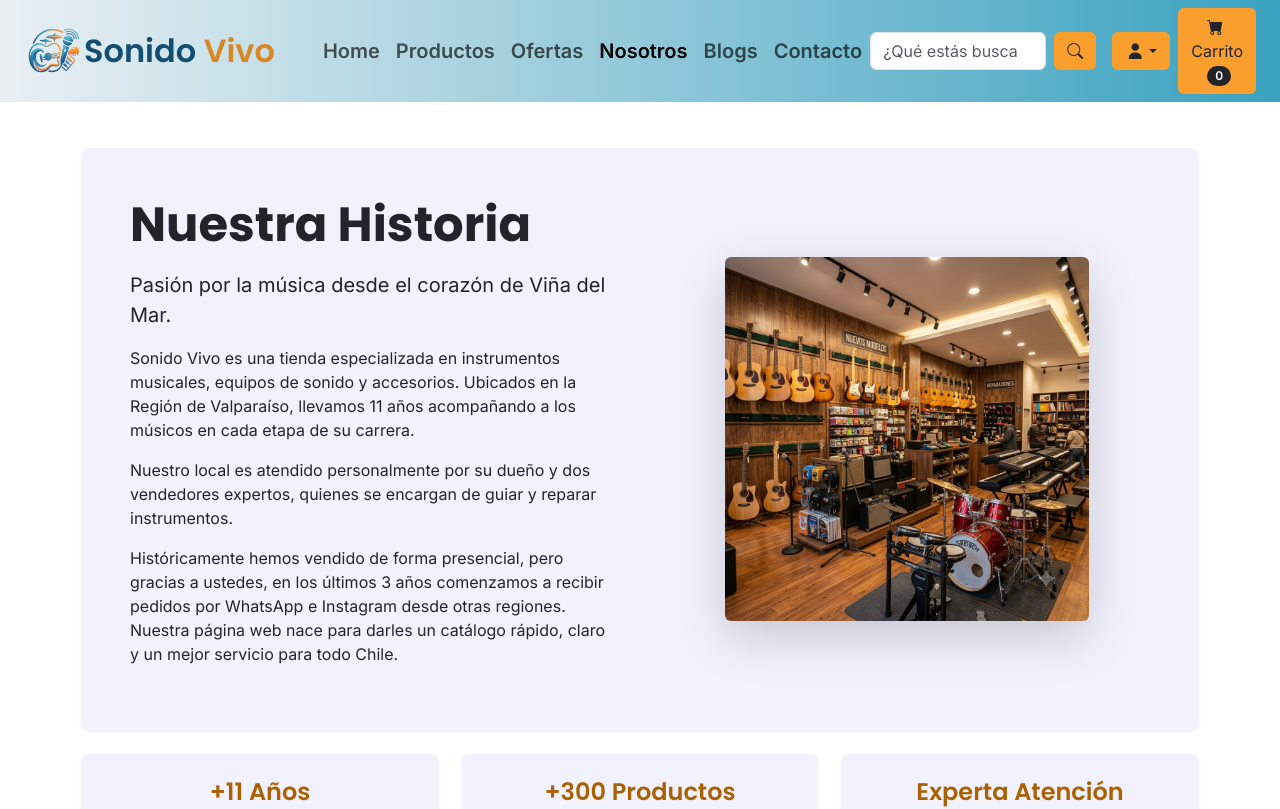
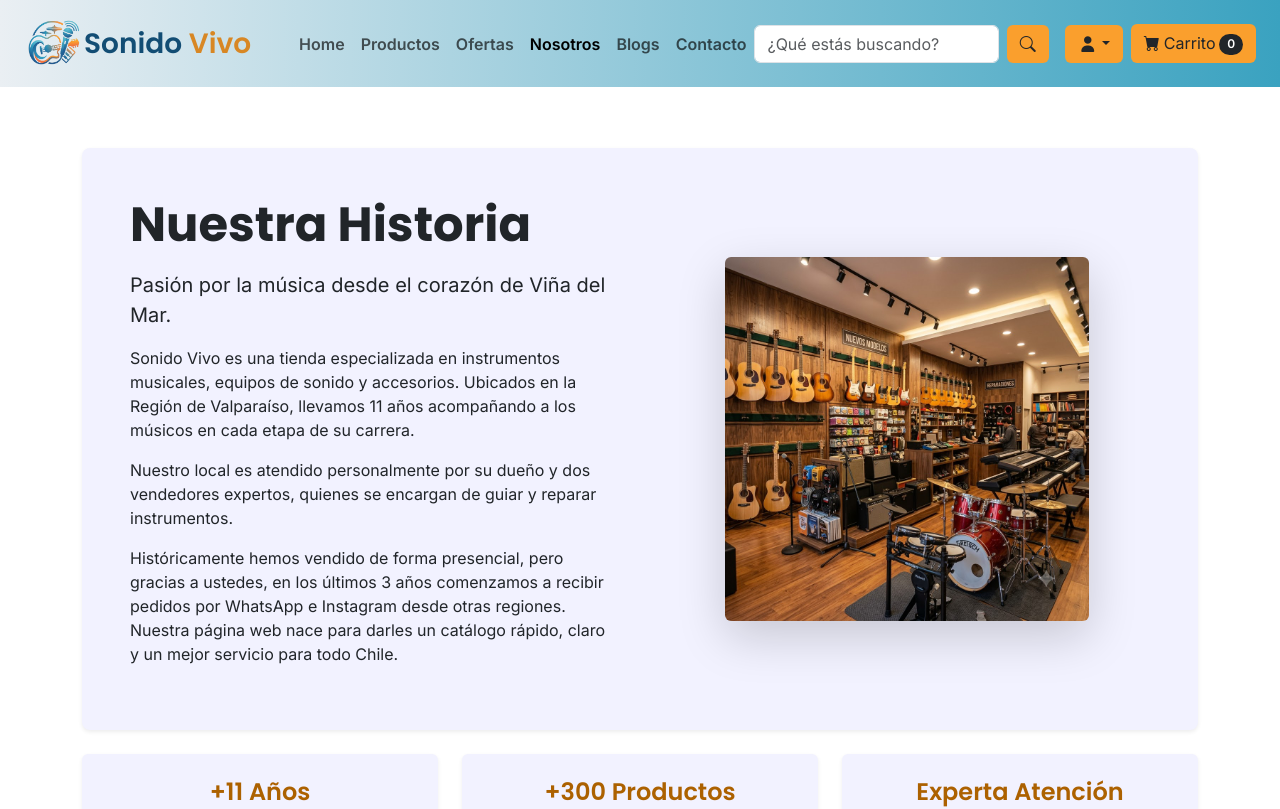
Before and after one commit to pepestack/Sonido-Vivo, a React (Vite) app: page /nosotros in a window 1280 px wide. Shown: the top 809 px of the page. Built offline with nearby package versions, Linux system fonts and the light colour scheme.

Commit message:
fix: arreglar diseño responsivo de navbars en vistas small y medium

```diff
--- a/src/App.css
+++ b/src/App.css
@@ -33,7 +33,6 @@
 
 .sv-logo-title {
   font-family: "Poppins", Arial;
-  font-size: xx-large;
 }
 
 h1,
--- a/src/components/atoms/Boton/Boton.jsx
+++ b/src/components/atoms/Boton/Boton.jsx
@@ -17,6 +17,7 @@ export function Boton(props){
             onClick={props.onClick}
             aria-controls={props.controla}
             aria-expanded={props.expandido}
+            aria-label={props.etiquetaAccesible}
         >
             {props.children}
         </Button>
--- a/src/components/molecules/BotonCarrito/BotonCarrito.jsx
+++ b/src/components/molecules/BotonCarrito/BotonCarrito.jsx
@@ -1,11 +1,17 @@
 import { Boton } from "../../atoms/Boton/Boton";
 import { Icono } from "../../atoms/Icono/Icono";
 import { Insignia } from "../../atoms/Insignia/Insignia";
+import { Texto } from "../../atoms/Texto/Texto";
 export function BotonCarrito(props){
     return (
-        <Boton variante="naranja" onClick={props.onClick}>
+        <Boton
+            variante="naranja"
+            onClick={props.onClick}
+            etiquetaAccesible={`Carrito: ${props.cantidad} productos`}
+            className={`text-nowrap ${props.className ?? ''}`.trim()}
+        >
             <Icono icono="bi bi-cart-fill" className="me-1"/>
-            Carrito
+            <Texto como="span" className="d-none d-sm-inline">Carrito</Texto>
             <Insignia color="dark" redondeada className="text-white ms-1">
                 {props.cantidad}
             </Insignia>
--- a/src/components/molecules/MarcaLogo/MarcaLogo.jsx
+++ b/src/components/molecules/MarcaLogo/MarcaLogo.jsx
@@ -14,7 +14,7 @@ export function MarcaLogo(props){
     return(
       <Enlace ruta={ruta} onNavegar={props.onNavegar} className={claseEnlace}>
         <Imagen src={logoBlanco} alt="Sonido Vivo" className="logo-sm"/>
-        <Texto como="span" className="ms-2 fw-bold text-white">
+        <Texto como="span" className="ms-2 fw-bold text-white text-nowrap">
           Sonido Vivo{' '}
           <Texto como="span" className="d-none d-md-inline text-warning">
             Panel Administrador
@@ -25,9 +25,9 @@ export function MarcaLogo(props){
   }
 
   return(
-    <Enlace ruta={ruta} onNavegar={props.onNavegar} className={claseEnlace}>
+    <Enlace ruta={ruta} onNavegar={props.onNavegar} className={`${claseEnlace} ${props.className ?? ''}`.trim()}>
       <Imagen src={logo} alt="Sonido Vivo" className="logo"/>
-      <Texto como="span" className="sv-logo-title">
+      <Texto como="span" className="sv-logo-title fs-3 text-nowrap">
         <Texto como="span" className="sonido">Sonido </Texto>
         <Texto como="span" className="vivo">Vivo</Texto>
       </Texto>
--- a/src/components/organisms/NavbarAdmin/NavbarAdmin.jsx
+++ b/src/components/organisms/NavbarAdmin/NavbarAdmin.jsx
@@ -1,5 +1,6 @@
 import { Container, Navbar } from "react-bootstrap";
 import { Boton } from "../../atoms/Boton/Boton";
+import { Icono } from "../../atoms/Icono/Icono";
 import { Texto } from "../../atoms/Texto/Texto";
 import { MarcaLogo } from "../../molecules/MarcaLogo/MarcaLogo";
 
@@ -8,7 +9,7 @@ export function NavbarAdmin(props) {
   return(
     <header>
       <Navbar expand="lg" bg="dark" variant="dark" data-bs-theme="dark" className="shadow-sm">
-        <Container fluid className="px-4">
+        <Container fluid className="px-3 px-sm-4 flex-nowrap">
           <Boton
             variante="naranja"
             className="navbar-toggler d-lg-none my-1 me-2"
@@ -23,9 +24,10 @@ export function NavbarAdmin(props) {
 
             <MarcaLogo variante="admin" ruta="/admin" onNavegar={props.onNavegar}/>
 
-            <div className="d-flex ms-auto">
-              <Boton variante="outline-light" tamano="sm" onClick={props.onCerrarSesion}>
-                Cerrar Sesión
+            <div className="d-flex ms-auto flex-shrink-0">
+              <Boton variante="outline-light" tamano="sm" className="text-nowrap" etiquetaAccesible="Cerrar Sesión" onClick={props.onCerrarSesion}>
+                <Icono icono="bi bi-box-arrow-right" className="d-sm-none" />
+                <Texto como="span" className="d-none d-sm-inline">Cerrar Sesión</Texto>
               </Boton>
             </div>
         </Container>
--- a/src/components/organisms/NavbarPrincipal/NavbarPrincipal.jsx
+++ b/src/components/organisms/NavbarPrincipal/NavbarPrincipal.jsx
@@ -10,12 +10,17 @@ export function NavbarPrincipal(props) {
 return (
     <header className="fixed-top">
       <Navbar expand="lg" className="navbar-custom" collapseOnSelect>
-        <Container fluid className="px-4">
-          <MarcaLogo onNavegar={props.onNavegar} />
+        <Container fluid className="px-2 px-sm-3 px-lg-4">
+          <MarcaLogo onNavegar={props.onNavegar} className="me-1 me-sm-3" />
+          <BotonCarrito
+            cantidad={props.totalItems}
+            onClick={() => props.onNavegar('/carrito')}
+            className="ms-auto me-1 me-sm-2 order-lg-last ms-lg-2 me-lg-0"
+          />
           <Navbar.Toggle aria-controls="navbar-tienda" className="orange-btn" />
 
           <Navbar.Collapse id="navbar-tienda">
-            <Nav as="ul" className="me-auto mb-2 mb-lg-0 ms-lg-4 fw-bold fs-5 text-center text-lg-start">
+            <Nav as="ul" className="me-auto mb-2 mb-lg-0 ms-lg-4 fw-bold fs-6 text-center text-lg-start">
               {props.enlaces.map((enlace) => (
                 <NavItem
                   key={enlace.ruta}
@@ -33,9 +38,8 @@ return (
               onBuscar={props.onBuscar}
               className="my-2 my-lg-0 me-lg-2 mx-auto mx-lg-0 search-navbar"
             />
-            <div className="d-flex justify-content-center align-items-center gap-2 ms-lg-2 mb-2 mb-lg-0">
+            <div className="d-flex justify-content-center align-items-center flex-shrink-0 ms-lg-2 mb-2 mb-lg-0">
               <DropdownUsuario opciones={props.menuCuenta} onNavegar={props.onNavegar} />
-              <BotonCarrito cantidad={props.totalItems} onClick={() => props.onNavegar('/carrito')} />
             </div>
           </Navbar.Collapse>
         </Container>
```
Also changed, not shown: 1 other file (tests, documents, lock files or other folders).
